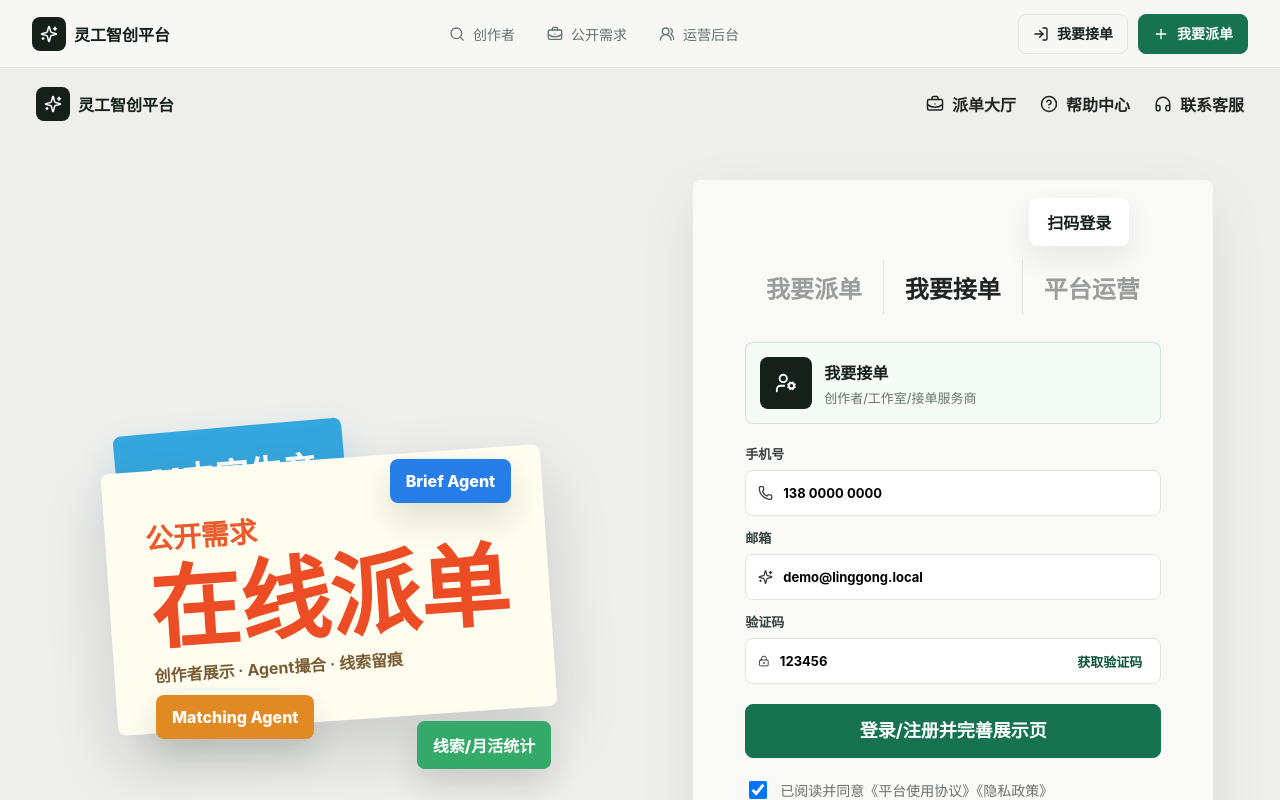
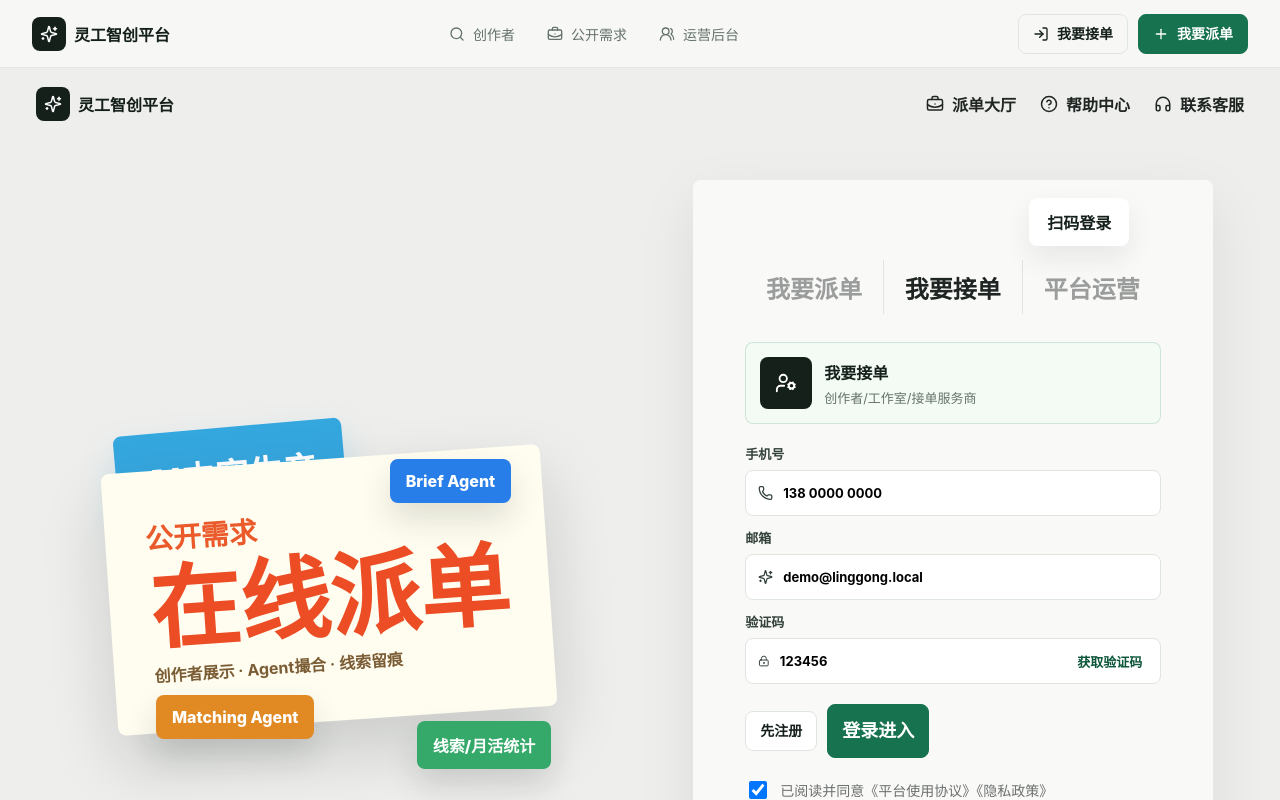
Before and after one commit to chunyang2025-bit/AIGC, a Next.js app: page /login in a window 1280 px wide. Shown: the top 800 px of the page. Built offline with nearby package versions, Linux system fonts and the light colour scheme.

Commit message:
feat: require registration before login

```diff
--- a/app/login/page.tsx
+++ b/app/login/page.tsx
@@ -4,7 +4,7 @@ import { Suspense, useState } from "react";
 import Link from "next/link";
 import { useRouter, useSearchParams } from "next/navigation";
 import { BriefcaseBusiness, CheckCircle2, Headphones, HelpCircle, LockKeyhole, Phone, ShieldCheck, Sparkles, UserCog } from "lucide-react";
-import { loginOrRegister, roleProfilePath } from "@/lib/auth";
+import { loginAccount, registerAccount, roleProfilePath } from "@/lib/auth";
 
 const roles = [
   {
@@ -53,16 +53,38 @@ function LoginContent() {
   const ActiveIcon = activeRole.icon;
   const activeRoleValue = activeRole.key === "dispatch" ? "buyer" : activeRole.key === "accept" ? "creator" : "admin";
 
-  function login() {
+  function validateInput() {
     setStatusText("");
     if (!phone.trim() || !email.trim()) {
       setStatusText("请先填写手机号和邮箱。");
-      return;
+      return false;
     }
+    return true;
+  }
 
+  function register() {
+    if (!validateInput()) return;
     try {
       setIsSubmitting(true);
-      const session = loginOrRegister({
+      registerAccount({
+        role: activeRoleValue,
+        phone: phone.trim(),
+        email: email.trim(),
+        name: email.trim()
+      });
+      setStatusText("注册成功，请点击登录进入对应工作台。");
+    } catch (error) {
+      setStatusText(error instanceof Error ? error.message : "注册失败，请稍后再试。");
+    } finally {
+      setIsSubmitting(false);
+    }
+  }
+
+  function login() {
+    if (!validateInput()) return;
+    try {
+      setIsSubmitting(true);
+      const session = loginAccount({
         role: activeRoleValue,
         phone: phone.trim(),
         email: email.trim(),
@@ -165,9 +187,14 @@ function LoginContent() {
             </label>
           </div>
 
-          <button className="btn primary loginSubmit orange" onClick={login} disabled={isSubmitting} type="button">
-            {isSubmitting ? "正在登录..." : activeRole.button}
-          </button>
+          <div className="toolbarGroup">
+            <button className="btn loginSubmit" onClick={register} disabled={isSubmitting} type="button">
+              {isSubmitting ? "处理中..." : "先注册"}
+            </button>
+            <button className="btn primary loginSubmit orange" onClick={login} disabled={isSubmitting} type="button">
+              登录进入
+            </button>
+          </div>
 
           {statusText ? <div className="notice compactNotice">{statusText}</div> : null}
 
--- a/lib/auth.ts
+++ b/lib/auth.ts
@@ -123,12 +123,14 @@ function requestAuthUser(path: string, input: { role: UserRole; phone: string; e
   return parsed.ok ? parsed.data ?? null : null;
 }
 
-export function loginOrRegister(input: { role: UserRole; phone: string; email: string; name?: string }) {
-  const loginUser = requestAuthUser("/api/auth/login", input);
-  const user = loginUser ?? requestAuthUser("/api/auth/register", input);
-
+function saveUserSession(user: {
+  id: string;
+  name: string;
+  email: string;
+  role: UserRole;
+}, input: { phone: string }) {
   if (!user) {
-    throw new Error("登录或注册失败，请检查手机号、邮箱和网络状态。");
+    throw new Error("账号处理失败，请检查手机号、邮箱和网络状态。");
   }
 
   const session: AuthSession = {
@@ -142,6 +144,24 @@ export function loginOrRegister(input: { role: UserRole; phone: string; email: s
   };
   saveAuthSession(session);
   return session;
+}
+
+export function registerAccount(input: { role: UserRole; phone: string; email: string; name?: string }) {
+  const user = requestAuthUser("/api/auth/register", input);
+  if (!user) {
+    throw new Error("注册失败，请检查手机号、邮箱和网络状态。");
+  }
+
+  return saveUserSession(user, input);
+}
+
+export function loginAccount(input: { role: UserRole; phone: string; email: string; name?: string }) {
+  const user = requestAuthUser("/api/auth/login", input);
+  if (!user) {
+    throw new Error("未找到账号，请先注册。");
+  }
+
+  return saveUserSession(user, input);
 }
 
 export function setAuthStatus(status: AccountStatus) {
```
